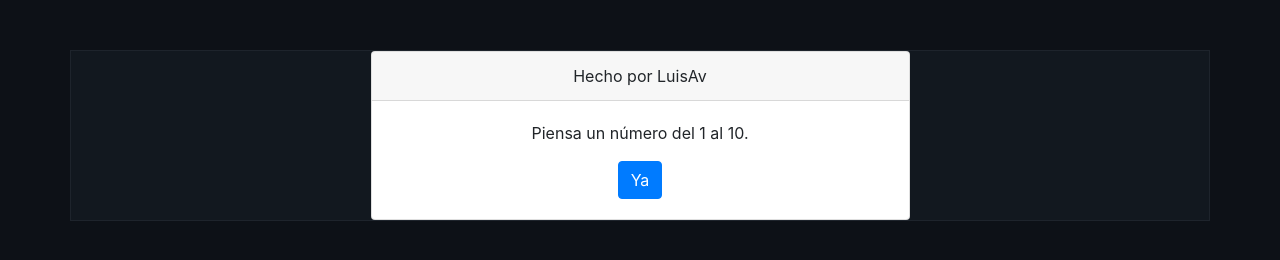
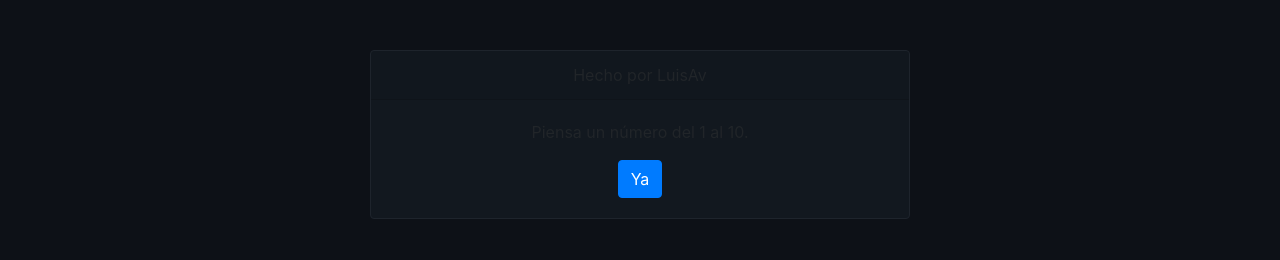
Before and after one commit to luisavi244/AdivinadorNum, a plain HTML site: page index.html in a window 1280 px wide. Drawn offline with nearby package versions, Linux system fonts and the light colour scheme.

Commit message:
Update index.html

```diff
--- a/index.html
+++ b/index.html
@@ -11,9 +11,10 @@
             text-align: center;
             background-color: #0d1117;
         }
-        .container{
+        .card{
             background-color: #12181f;
             border: solid 1px #1e242c;
+        }
     </style>
 </head>
 <body>
```
